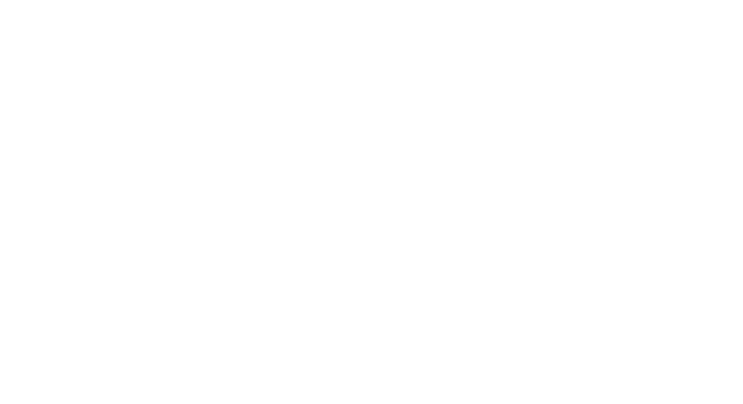
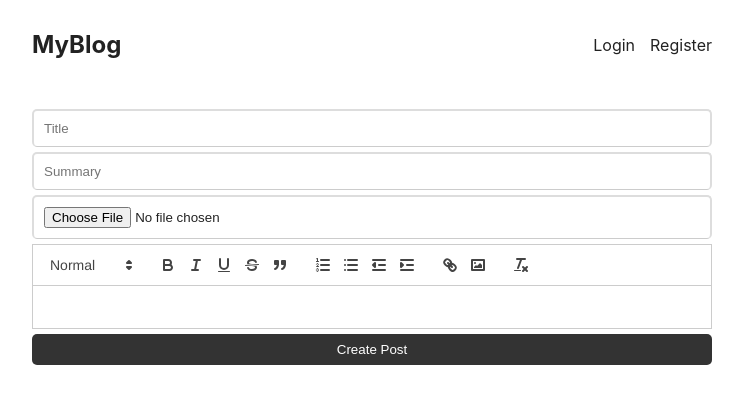
Before and after one commit to Sannasichottu/blog-client-mern, a React (Create React App) app: page /create in a window 1280 px wide. Before the commit this address had no page. Shown: the top 404 px of the page, without its empty margins (268-1011 px from the left). Built offline with nearby package versions, Linux system fonts and the light colour scheme; no server answers.

Commit message:
display post

```diff
--- a/package.json
+++ b/package.json
@@ -6,10 +6,13 @@
     "@testing-library/jest-dom": "^5.16.5",
     "@testing-library/react": "^13.4.0",
     "@testing-library/user-event": "^13.5.0",
+    "date-fns": "^2.29.3",
     "react": "^18.2.0",
     "react-dom": "^18.2.0",
+    "react-quill": "^2.0.0",
     "react-router-dom": "^6.8.1",
     "react-scripts": "5.0.1",
+    "react-time-ago": "^7.2.1",
     "web-vitals": "^2.1.4"
   },
   "scripts": {
--- a/src/App.js
+++ b/src/App.js
@@ -5,6 +5,7 @@ import Register from "./auth/Register";
 import IndexPage from "./pages/IndexPage";
 import Layout from "./pages/Layout";
 import { UserContextProvider } from "./pages/UserContext";
+import CreatePost from "./post/CreatePost";
 
 function App() {
   return (
@@ -14,6 +15,7 @@ function App() {
           <Route index element={<IndexPage />} />
           <Route path="/login" element={<Login />} />
           <Route path="/register" element={<Register />} />
+          <Route path="/create" element={<CreatePost />} />
         </Route>
       </Routes>
     </UserContextProvider>
--- a/src/pages/IndexPage.js
+++ b/src/pages/IndexPage.js
@@ -1,11 +1,15 @@
+import { useEffect, useState } from "react";
 import Post from "../post/Post";
 
 export default function IndexPage() {
-  return (
-    <>
-      <Post />
-      <Post />
-      <Post />
-    </>
-  );
+  const [posts, setPosts] = useState([]);
+
+  useEffect(() => {
+    fetch("http://localhost:8000/post").then((response) => {
+      response.json().then((posts) => {
+        setPosts(posts);
+      });
+    });
+  }, []);
+  return <>{posts.length > 0 && posts.map((post) => <Post {...post} />)}</>;
 }
--- /dev/null
+++ b/src/post/CreatePost.js
@@ -0,0 +1,87 @@
+import { useState } from "react";
+import ReactQuill from "react-quill";
+import "react-quill/dist/quill.snow.css";
+import { Navigate } from "react-router-dom";
+
+const modules = {
+  toolbar: [
+    [{ header: [1, 2, false] }],
+    ["bold", "italic", "underline", "strike", "blockquote"],
+    [
+      { list: "ordered" },
+      { list: "bullet" },
+      { indent: "-1" },
+      { indent: "+1" },
+    ],
+    ["link", "image"],
+    ["clean"],
+  ],
+};
+
+const formats = [
+  "header",
+  "bold",
+  "italic",
+  "underline",
+  "strike",
+  "blockquote",
+  "list",
+  "bullet",
+  "indent",
+  "link",
+  "image",
+];
+
+export default function CreatePost() {
+  const [title, setTitle] = useState("");
+  const [summary, setSummary] = useState("");
+  const [content, setContent] = useState("");
+  const [files, setFiles] = useState("");
+  const [redirect, setRedirect] = useState(false);
+
+  async function createNewPost(e) {
+    const data = new FormData();
+    data.set("title", title);
+    data.set("summary", summary);
+    data.set("content", content);
+    data.set("file", files[0]);
+    e.preventDefault();
+    const response = await fetch("http://localhost:8000/post", {
+      method: "POST",
+      body: data,
+      credentials: "include",
+    });
+    if (response.ok) {
+      setRedirect(true);
+    }
+  }
+
+  if (redirect) {
+    return <Navigate to={"/"} />;
+  }
+
+  return (
+    <form onSubmit={createNewPost}>
+      <input
+        type="text"
+        placeholder={"Title"}
+        value={title}
+        onChange={(e) => setTitle(e.target.value)}
+      />
+      <input
+        type="summary"
+        placeholder={"Summary"}
+        value={summary}
+        onChange={(e) => setSummary(e.target.value)}
+      />
+      <input type="file" onChange={(e) => setFiles(e.target.files)} />
+      <ReactQuill
+        value={content}
+        modules={modules}
+        formats={formats}
+        onChange={(newValue) => setContent(newValue)}
+      />
+      <button style={{ marginTop: "5px" }}>Create Post</button>
+    </form>
+  );
+}
--- a/src/post/Post.js
+++ b/src/post/Post.js
@@ -1,26 +1,28 @@
-export default function Post() {
+import { formatISO9075 } from "date-fns";
+
+export default function Post({
+  title,
+  summary,
+  cover,
+  content,
+  createdAt,
+  author,
+}) {
   return (
     <div className="post">
       <div className="image">
-        <img
-          src="https://techcrunch.com/wp-content/uploads/2022/06/tesla-autopilot-getty.jpeg?w=1390&crop=1"
-          alt="Tesla recalls"
-        />
+        <img src={"http://localhost:8000/" + cover} alt="Tesla recalls" />
       </div>
 
       <div className="texts">
-        <h2>Vehicles over FSD beta software safety concerns</h2>
+        <h2>{title} </h2>
         <p className="info">
           <a href="author" className="author">
-            Kirsten Korosec
+            {author.username}
           </a>
-          <time> February 16, 2023 11:40 PM GMT+5:30</time>
+          <time>{formatISO9075(new Date(createdAt))} </time>
         </p>
-        <p className="summary">
-          Tesla has issued a recall of its Full Self-Driving software, an
-          advanced driver assistance system that federal safety regulators say
-          could allow a vehicle to act unsafe around intersections.
-        </p>
+        <p className="summary">{summary}</p>
       </div>
     </div>
   );
```
Also changed, not shown: 1 other file (tests, documents, lock files or other folders).
